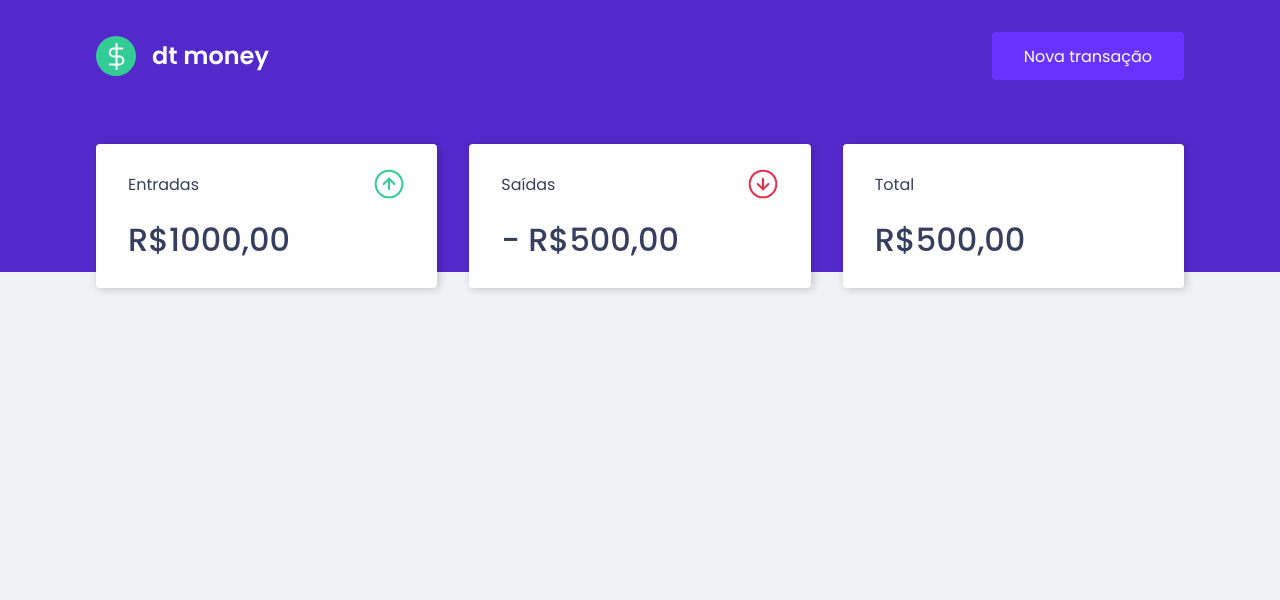
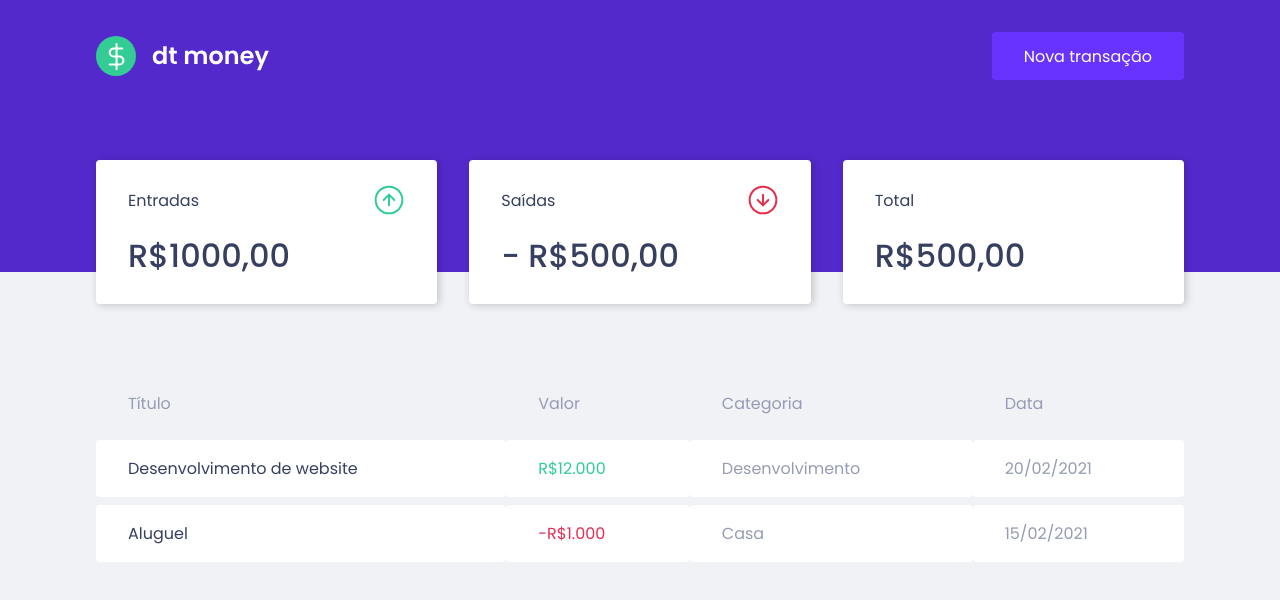
Before and after one commit to JefersonSales/dtmoney-project, a React (Create React App) app: page / in a window 1280 px wide. Shown: the top 600 px of the page. Built offline with nearby package versions, Linux system fonts and the light colour scheme.

Commit message:
created transactios table

```diff
--- a/src/components/Dashboard/index.tsx
+++ b/src/components/Dashboard/index.tsx
@@ -1,11 +1,13 @@
 import React from 'react'
 import Summary from '../Summary'
+import TransactionTable from '../TransactionsTable'
 import { Container } from './styles'
 
 export default function Dashboard() {
   return (
     <Container>
-      <Summary/>
+      <Summary />
+      <TransactionTable />
     </Container>
   )
 }
--- a/src/components/Summary/styles.ts
+++ b/src/components/Summary/styles.ts
@@ -4,7 +4,7 @@
   display: grid;
   grid-template-columns:  repeat(3, 1fr);
   gap: 2rem;
-  margin-top: -10rem;
+  margin-top: -9rem;
 
   div {
     background: var(--shape);
--- /dev/null
+++ b/src/components/TransactionsTable/index.tsx
@@ -0,0 +1,33 @@
+import React from 'react'
+import { Container } from './styles'
+
+export default function TransactionTable() {
+  return (
+    <Container>
+      <table>
+        <thead>
+          <tr>
+            <th>Título</th>
+            <th>Valor</th>
+            <th>Categoria</th>
+            <th>Data</th>
+          </tr>
+        </thead>
+        <tbody>
+          <tr>
+            <td>Desenvolvimento de website</td>
+            <td className="deposit">R$12.000</td>
+            <td>Desenvolvimento</td>
+            <td>20/02/2021</td>
+          </tr>
+          <tr>
+            <td>Aluguel</td>
+            <td className="withdraw">-R$1.000</td>
+            <td>Casa</td>
+            <td>15/02/2021</td>
+          </tr>
+        </tbody>
+      </table>
+    </Container>
+  )
+}
--- /dev/null
+++ b/src/components/TransactionsTable/styles.ts
@@ -0,0 +1,38 @@
+import  styled  from 'styled-components';
+
+export const Container = styled.div`
+  margin-top: 4rem;
+
+  table{
+    width: 100%;
+    border-spacing: 0 0.5rem;
+
+    th{
+      color: var(--text-body);
+      font-weight: 400;
+      padding: 1rem 2rem;
+      text-align: left;
+      line-height: 1.5rem;
+    }
+
+    td{
+      padding: 1rem 2rem;
+      border: 0;
+      background: var(--shape);
+      color: var(--text-body);
+      border-radius: 0.25rem;
+
+      &:first-child {
+        color: var(--text-title);
+      }
+
+      &.deposit {
+        color: var(--green);
+      }
+
+      &.withdraw {
+        color: var(--red);
+      }
+    }
+  }
+`;
```
